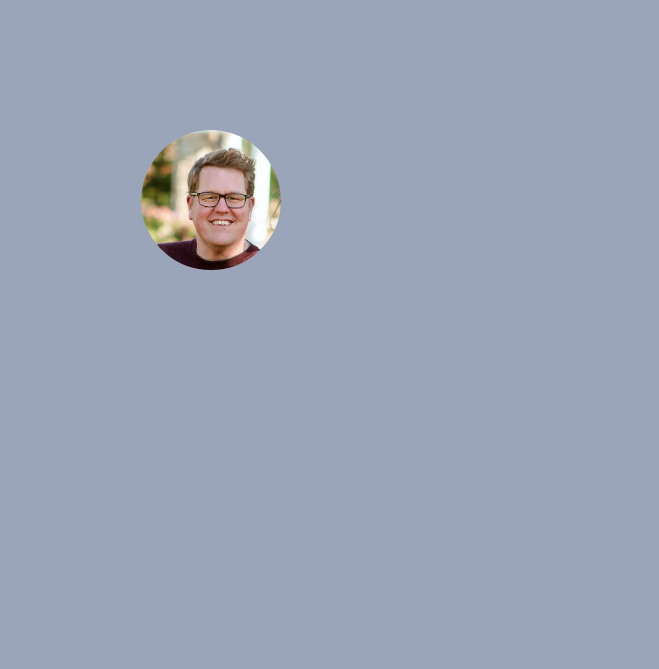
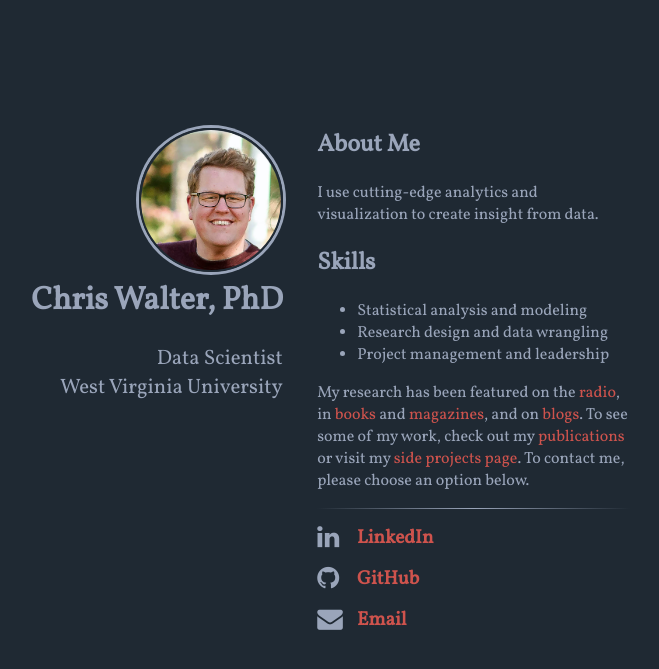
Before and after one commit to waltscience/waltscience.github.io, a Jekyll site: the page built from index.html, in a window 1280 px wide. Shown: the top 669 px of the page, without its empty margins (350-1009 px from the left). Built offline with Jekyll 4.4.1, drawn with Linux system fonts in a browser that asks for light colours; nearby versions of some CDN libraries.

Commit message:
Update main.scss

```diff
--- a/assets/main.scss
+++ b/assets/main.scss
@@ -2,8 +2,8 @@
 ---
 
 $text-color: #9AA5BA;          /*** #46433A ***/
-$anchor-text-color: #9AA5BA;   /*** #CE534D ***/
-$background-color: #9AA5BA;    /*** #F1EED9 ***/
+$anchor-text-color: #CE534D;   /*** #CE534D ***/
+$background-color: #1F2933;    /*** #F1EED9 ***/
 
 body {
 	font-family: 'Vollkorn', serif;
```
